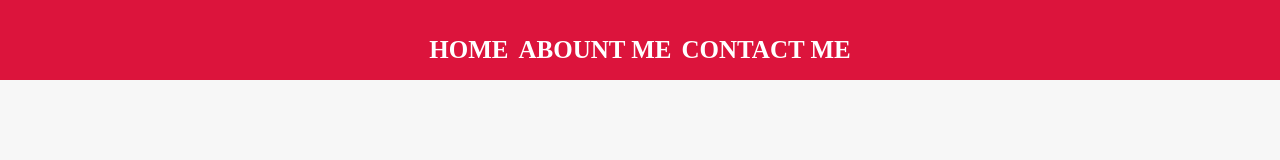
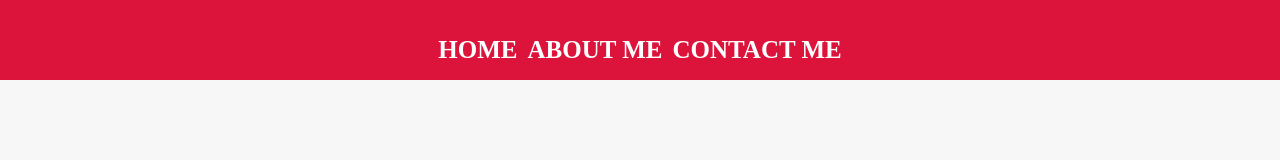
Before and after one commit to ZilvaniaValencia/ZilvaniaValencia.github.io, a plain HTML site: page index.html in a window 1280 px wide. Shown: the top 160 px of the page. Drawn offline with Linux system fonts and the light colour scheme.

Commit message:
index.html

```diff
--- a/index.html
+++ b/index.html
@@ -11,7 +11,7 @@
                 <li class="li-navbar">
                     <a href="#" class="a-navbar">HOME</a></li>
                 <li class="li-navbar">
-                    <a href="about.html" class="a-navbar">ABOUNT ME</a>
+                    <a href="about.html" class="a-navbar">ABOUT ME</a>
                 </li>
                 <li class="li-navbar">
                     <a href="contact.html" class="a-navbar">CONTACT ME</a>
```
